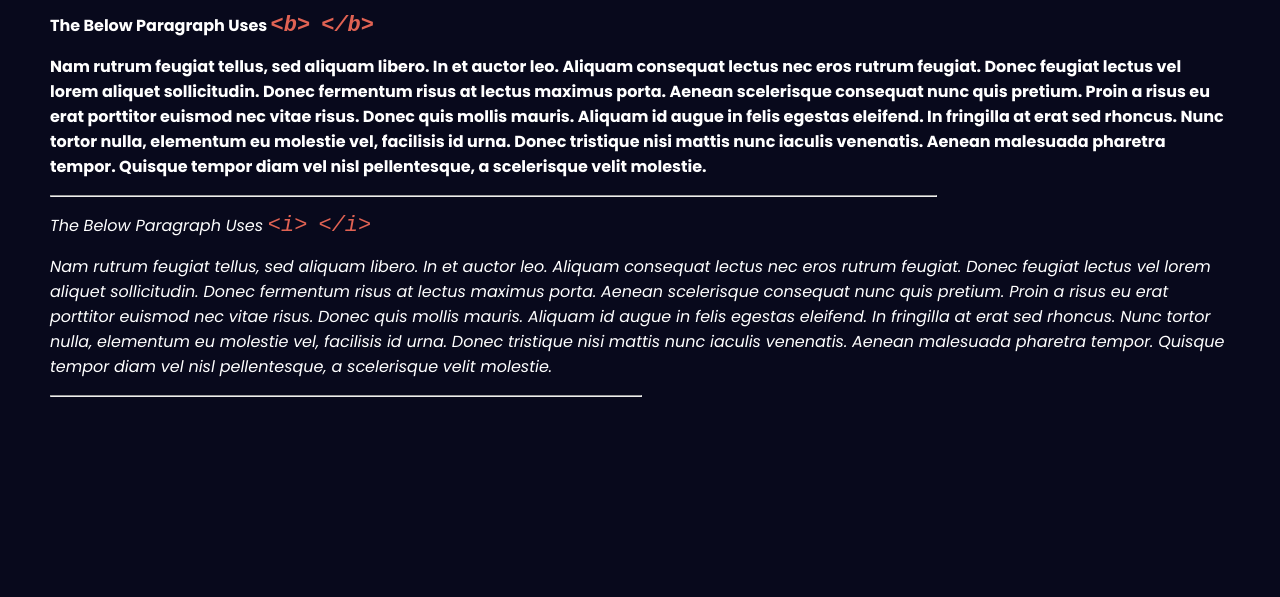
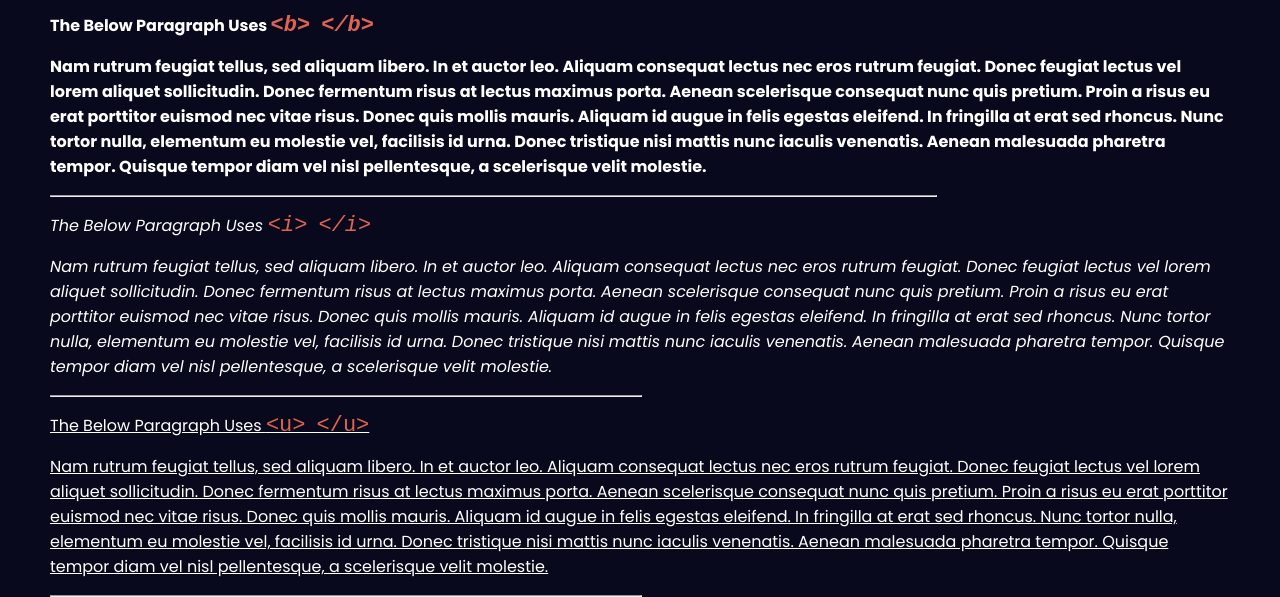
Before and after one commit to kunduaditya/school-project, a plain HTML site: page usingFontElements.html in a window 1280 px wide. Shown: the part 255-852 px from the top of the page. Before the commit the page ends 800 px from the top, so only its background shows below. Drawn offline with Linux system fonts and the light colour scheme.

Commit message:
updating usingFontElements.html

```diff
--- a/usingFontElements.html
+++ b/usingFontElements.html
@@ -120,6 +120,11 @@
             <p align="left">Nam rutrum feugiat tellus, sed aliquam libero. In et auctor leo. Aliquam consequat lectus nec eros rutrum feugiat. Donec feugiat lectus vel lorem aliquet sollicitudin. Donec fermentum risus at lectus maximus porta. Aenean scelerisque consequat nunc quis pretium. Proin a risus eu erat porttitor euismod nec vitae risus. Donec quis mollis mauris. Aliquam id augue in felis egestas eleifend. In fringilla at erat sed rhoncus. Nunc tortor nulla, elementum eu molestie vel, facilisis id urna. Donec tristique nisi mattis nunc iaculis venenatis. Aenean malesuada pharetra tempor. Quisque tempor diam vel nisl pellentesque, a scelerisque velit molestie.</p>
         </i>
         <hr width="50%" align="left">
+        <u>
+          <p align="left">The Below Paragraph Uses <font color="#E06253"><code style="font-size: 22px;">&lt;u&gt;&ensp;&lt;/u&gt;</code></font></p>
+          <p align="left">Nam rutrum feugiat tellus, sed aliquam libero. In et auctor leo. Aliquam consequat lectus nec eros rutrum feugiat. Donec feugiat lectus vel lorem aliquet sollicitudin. Donec fermentum risus at lectus maximus porta. Aenean scelerisque consequat nunc quis pretium. Proin a risus eu erat porttitor euismod nec vitae risus. Donec quis mollis mauris. Aliquam id augue in felis egestas eleifend. In fringilla at erat sed rhoncus. Nunc tortor nulla, elementum eu molestie vel, facilisis id urna. Donec tristique nisi mattis nunc iaculis venenatis. Aenean malesuada pharetra tempor. Quisque tempor diam vel nisl pellentesque, a scelerisque velit molestie.</p>
+        </u>
+      <hr width="50%" align="left">
 
       </div>
     </div>
```
